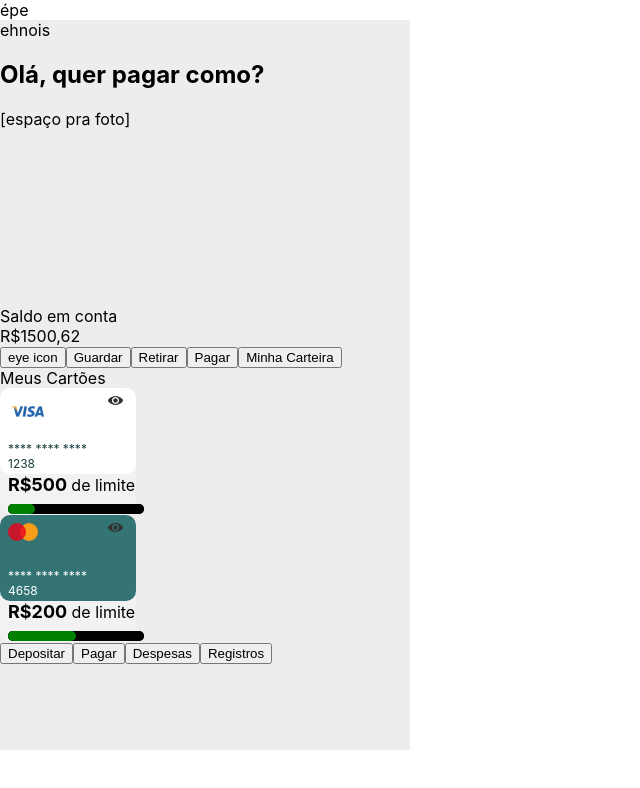
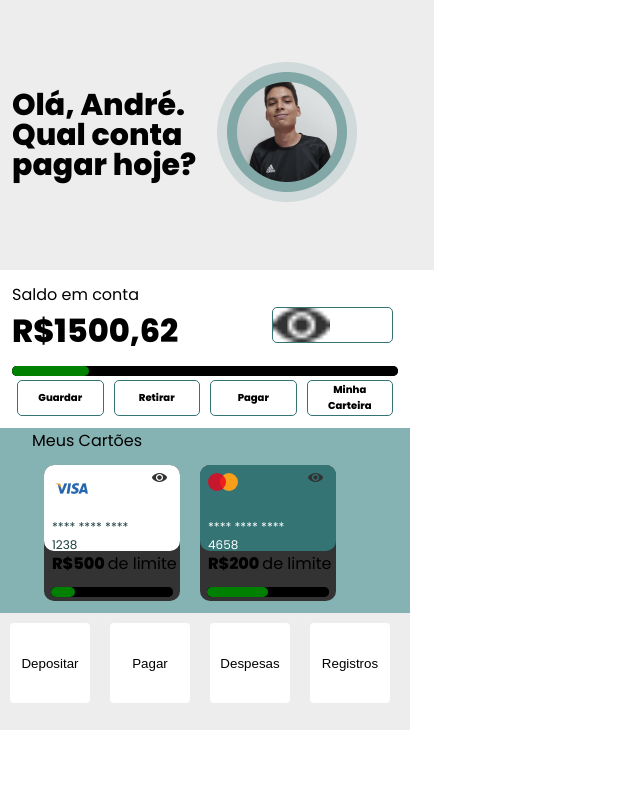
Before and after one commit to Devs-IO/megahack-web-test, a React (Create React App) app: page / in a window 1280 px wide. Shown: the top 788 px of the page, without its empty margins (0-640 px from the left). Built offline with nearby package versions, Linux system fonts and the light colour scheme.

Commit message:
home screen design

```diff
--- a/src/App.js
+++ b/src/App.js
@@ -4,7 +4,7 @@ import Routes from './routes'
 export default function App() {
     return (
         <div>
-            épe
+            {/* épe */}
             <Routes/>
         </div>
     )
--- a/src/components/Card/index.jsx
+++ b/src/components/Card/index.jsx
@@ -32,9 +32,8 @@ export default function Card({ type, end, limit }) {
           <span className="limit-text">R${limit} </span>
           <span>de limite</span>
         </div>
-
-        <ProgressBar value={100} max={limit} />
       </div>
+      <ProgressBar value={100} max={limit} />
     </div>
   );
 }
--- a/src/components/Card/styles.css
+++ b/src/components/Card/styles.css
@@ -1,7 +1,7 @@
 .card-container {
   width: 136px;
   border-radius: 10px;
-  background-color: #f2f2f2;
+  background-color: #333;
 }
 
 .card {
@@ -23,9 +23,14 @@
     padding: 0px 8px;
 }
 
-.limit-text {
-    font-size: 18px;
+.card-limit .limit-text {
+    font-size: 16px;
     font-weight: bold;
+}
+
+.card-container .progressBar {
+  width: 90%;
+  margin: 0px auto;
 }
 
 .cardtype {
--- a/src/index.css
+++ b/src/index.css
@@ -1,6 +1,8 @@
+@import url("https://fonts.googleapis.com/css?family=Poppins:400,800&display=swap");
+
 body {
   margin: 0;
-  font-family: -apple-system, BlinkMacSystemFont, 'Segoe UI', 'Roboto', 'Oxygen',
+  font-family: Poppins, -apple-system, BlinkMacSystemFont, 'Segoe UI', 'Roboto', 'Oxygen',
     'Ubuntu', 'Cantarell', 'Fira Sans', 'Droid Sans', 'Helvetica Neue',
     sans-serif;
   -webkit-font-smoothing: antialiased;
--- a/src/pages/Home/index.jsx
+++ b/src/pages/Home/index.jsx
@@ -1,36 +1,47 @@
 import React from "react";
 import Card from "../../components/Card";
+import ProgressBar from "../../components/ProgressBar";
+import foto from '../../assets/foto.png'
 import "./styles.scss";
 
 export default function Home({ history }) {
   return (
     <div className="home">
-      ehnois
       <div className="header">
-        <h2>Olá, quer pagar como?</h2>
+        <h2>Olá, André. Qual conta pagar hoje?</h2>
 
-        <div className="foto">[espaço pra foto]</div>
+        <div className="foto"><img src={foto} alt="aaa"/></div>
       </div>
+
       <div className="saldo-container">
         <div>Saldo em conta</div>
-        <div>R$1500,62</div>
-        <button>eye icon</button>
-        {/* progress bar */}
+        <div className="infos">
+        <div className="saldo">R$1500,62</div>
+        <button className="eye" />
+        </div>
 
+        <ProgressBar value={100} max={500} />
+
+        <div className="buttons">
           <button onClick={() => {}}>Guardar</button>
           <button onClick={() => {}}>Retirar</button>
           <button onClick={() => history.push("/pay")}>Pagar</button>
           <button onClick={() => {}}>Minha Carteira</button>
         </div>
+      </div>
+      <div className="my-cards">
+        <div>Meus Cartões</div>
         <div className="cards-container">
-        <div>Meus Cartões</div>
           <Card type="visa" end="1238" limit={500} />
           <Card type="master" end="4658" limit={200} />
         </div>
+      </div>
+      <div className="bottom-buttons">
         <button>Depositar</button>
         <button>Pagar</button>
         <button>Despesas</button>
         <button>Registros</button>
       </div>
+    </div>
   );
 }
--- a/src/pages/Home/styles.scss
+++ b/src/pages/Home/styles.scss
@@ -6,6 +6,96 @@
     .header {
         width: 100%;
         height: 246px;
-        background-color: rgb(237, 237, 237);
+
+        background-color: #ededed;
+        padding: 12px;
+
+        display: flex;
+        flex-direction: row;
+        align-items: center;
+
+        h2 {
+            font-weight: 600;
+            font-size: 30px;
+            line-height: 100%;
+            flex: 1;
+        }
+
+        .foto {
+            flex: 1;
+        }
+
+    }
+
+    .saldo-container {
+        background-color: #fff;
+        padding: 12px;
+
+        .infos {
+            display: flex;
+            justify-content: space-between;
+
+            .saldo {
+                flex: 3;
+                font-size: 24pt;
+                font-weight: bold;
+            }
+        }
+
+        button {
+            height: 36px;
+            margin: 0px 5px;
+
+            border: 1px solid #347474;
+            background-color: white;
+            border-radius: 5px;
+            font-family: 'Poppins', Arial, Helvetica, sans-serif;
+            font-weight: 600;
+            font-size: 10px;
+            flex: 1;
+        }
+
+        .eye {
+            background-image: url('../../assets/icons/olho.png');
+            background-repeat: no-repeat;
+            background-size: contain;
+            flex-basis: 36px;
+            width: 36px;
+            height: 36px;
+        }
+    }
+
+    .buttons {
+        width: 100%;
+        display: flex;
+    }
+
+    .my-cards {
+        background-color: #85B2B2;
+        padding-left: 32px;
+    }
+
+    .cards-container {
+        display: flex;
+        flex-direction: row;
+        padding: 12px;
+
+
+        .card-container {
+            margin-right: 20px;
+        }
+    }
+
+    .bottom-buttons {
+
+        button {
+            width: 5rem;
+            height: 5rem;
+
+            background-color: white;
+            border-radius: 4px;
+            border-style: none;
+            margin: 10px;
+        }
     }
 }
```
Also changed, not shown: src/assets/foto.png (added). Lines whose indentation alone changed are shown as unchanged.
